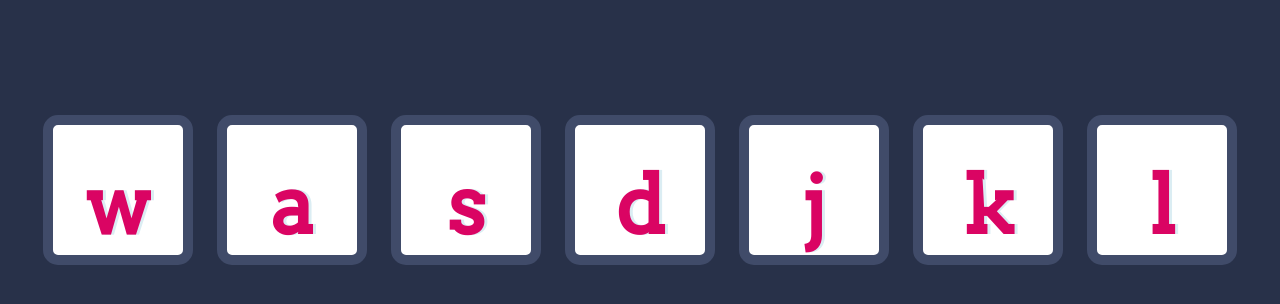
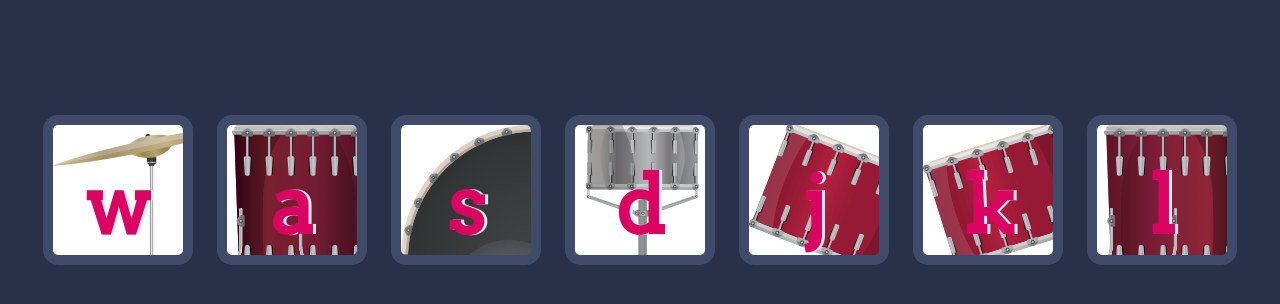
Before and after one commit to eldrizzle/drum-kit, a plain HTML site: page index.html in a window 1280 px wide. Shown: the part 174-478 px from the top of the page. Drawn offline with Linux system fonts and the light colour scheme.

Commit message:
Update styles.css

```diff
--- a/styles.css
+++ b/styles.css
@@ -16,36 +16,36 @@
   font-family: sans-serif;
 }
 
-.w {background: url(images/crash.png);
+.w {background: url(crash.png);
 
 
 }
 
 .a {
-  background: url(images/tom4.png);
+  background: url(tom4.png);
 
 
 }
 
 .s {
-  background: url(images/kick.png);
+  background: url(kick.png);
 
 }
 
 .d {
-background: url(images/snare.png);
+background: url(snare.png);
 }
 
 .j {
-background: url(images/tom1.png);
+background: url(tom1.png);
 }
 
 .k {
-background: url(images/tom2.png);
+background: url(tom2.png);
 }
 
 .l {
-background: url(images/tom3.png);
+background: url(tom3.png);
 }
 
 .set {
```
